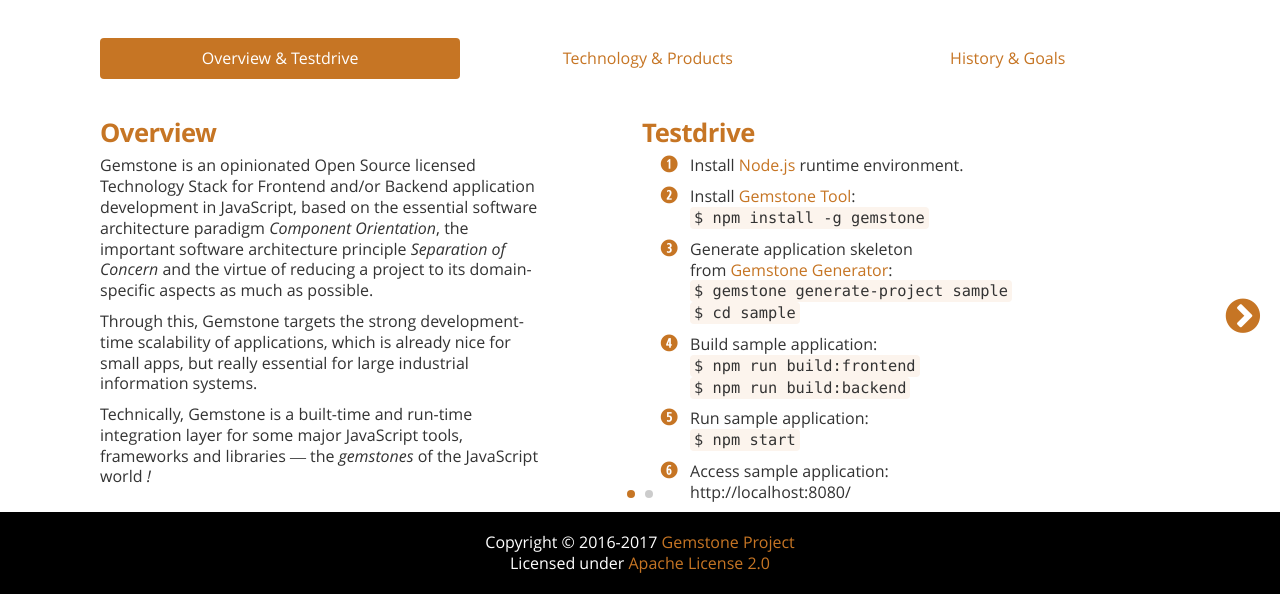
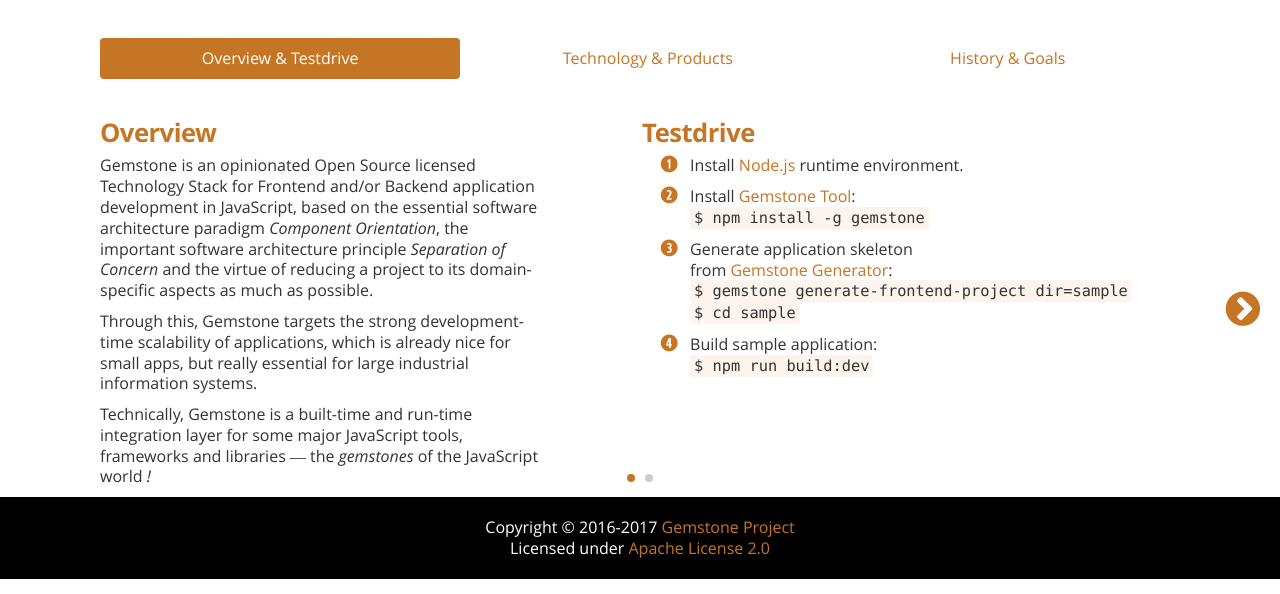
Before and after one commit to gemstonejs/gemstone-website, a website: page index.html in a window 1280 px wide. Shown: the part 414-1008 px from the top of the page. Drawn offline with Linux system fonts and the light colour scheme.

Commit message:
reflect current reality

```diff
--- a/index.html
+++ b/index.html
@@ -86,16 +86,16 @@
                                         <li class="cn-3-i">
                                             Generate application skeleton<br/>
                                             from <a href="http://www.npmjs.com/package/gemstone-tool-generator">Gemstone Generator</a>:<br/>
-                                            <code class="swiper-no-swiping">$ gemstone generate-project sample</code><br/>
+                                            <code class="swiper-no-swiping">$ gemstone generate-frontend-project dir=sample</code><br/>
                                             <code class="swiper-no-swiping">$ cd sample</code><br/>
                                             <p/>
                                         </li>
                                         <li class="cn-4-i">
                                             Build sample application:<br/>
-                                            <code class="swiper-no-swiping">$ npm run build:frontend</code><br/>
-                                            <code class="swiper-no-swiping">$ npm run build:backend</code><br/>
+                                            <code class="swiper-no-swiping">$ npm run build:dev</code><br/>
                                             <p/>
                                         </li>
+                                        <!--
                                         <li class="cn-5-i">
                                             Run sample application:<br/>
                                             <code class="swiper-no-swiping">$ npm start</code>
@@ -105,6 +105,7 @@
                                             Access sample application:<br/>
                                             http://localhost:8080/
                                         </li>
+                                        -->
                                     </ul>
                                 </div>
                             </div>
```
